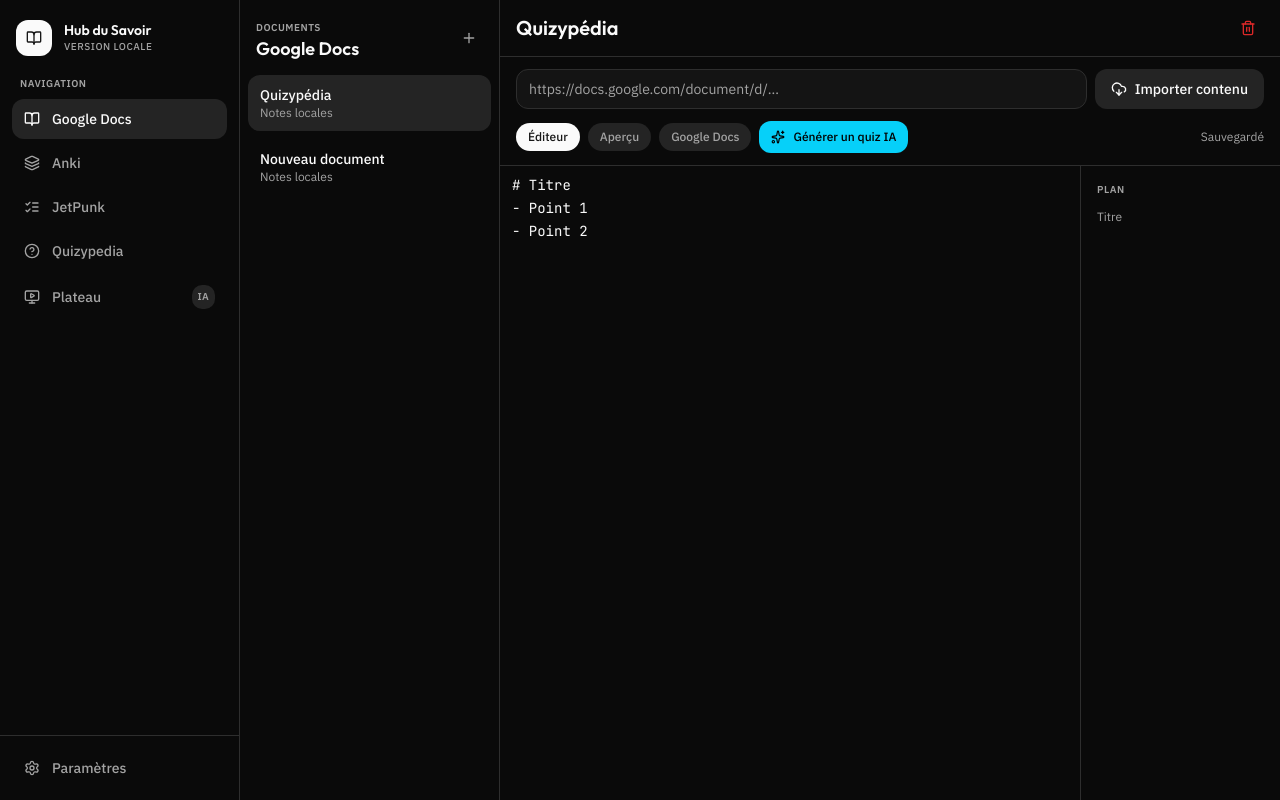
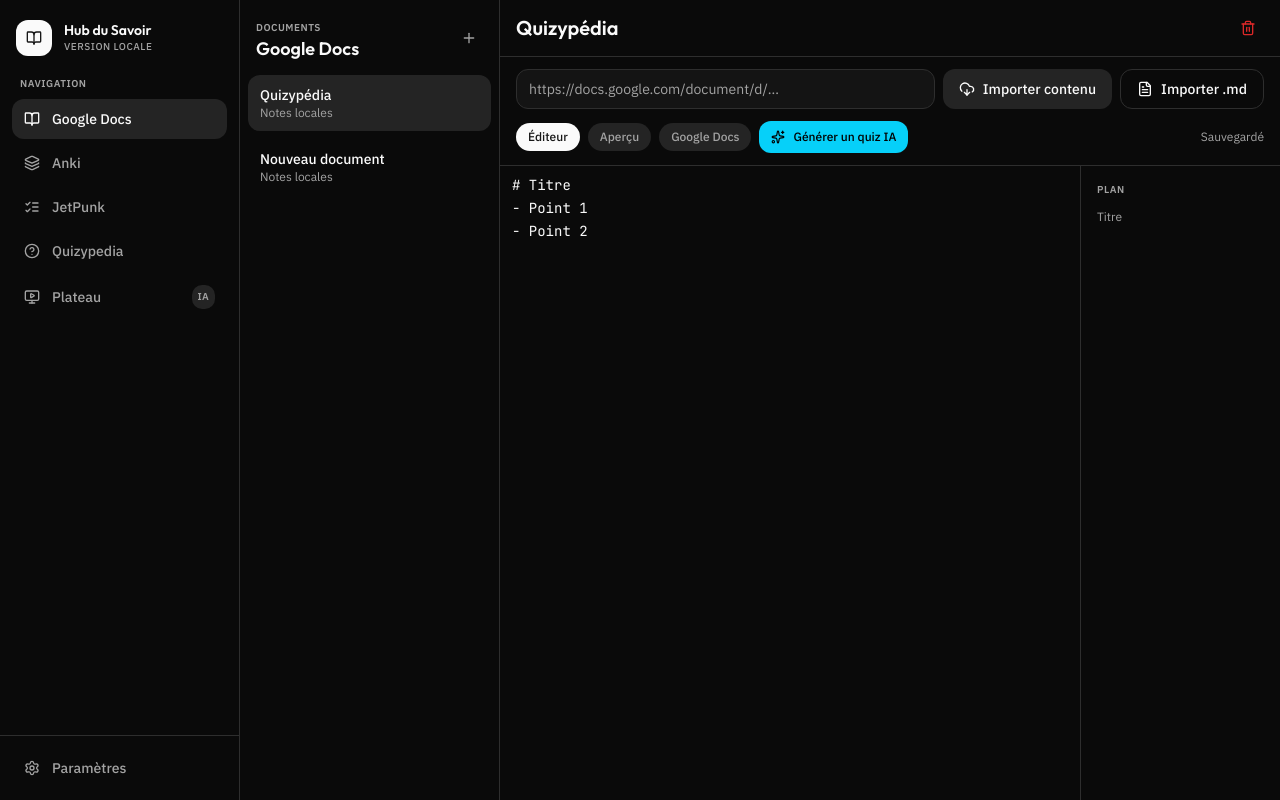
Before and after one commit to gabrielluthun/hub-des-savoirs, a React (Vite) app: page / in a window 1280 px wide. Built offline with nearby package versions, Linux system fonts and the light colour scheme.

Commit message:
feat(docs): wire markdown import into docs toolbar

```diff
--- a/src/features/docs/DocsToolbar.tsx
+++ b/src/features/docs/DocsToolbar.tsx
@@ -1,5 +1,7 @@
 import { CloudDownload, ExternalLink, Sparkles } from 'lucide-react';
 import { Button, Input } from '@/components/ui/primitives';
+import { ImportMarkdownButton } from '@/features/docs/components/toolbar/ImportMarkdownButton';
+import type { MarkdownImportResult } from '@/features/docs/lib/import-markdown';
 import { cn } from '@/lib/utils';
 
 export type DocsPane = 'editor' | 'preview' | 'gdocs';
@@ -10,6 +12,8 @@
   savingLabel: string;
   onUrlChange: (url: string) => void;
   onImport: () => void;
+  onImportMarkdown: (result: MarkdownImportResult) => void;
+  onImportMarkdownError: (message: string) => void;
   onPaneChange: (pane: DocsPane) => void;
   onGenerateQuiz: () => void;
   canOpenExternal: boolean;
@@ -22,6 +26,8 @@
   savingLabel,
   onUrlChange,
   onImport,
+  onImportMarkdown,
+  onImportMarkdownError,
   onPaneChange,
   onGenerateQuiz,
   canOpenExternal,
@@ -40,6 +46,10 @@
           <CloudDownload className="h-4 w-4" />
           Importer contenu
         </Button>
+        <ImportMarkdownButton
+          onImported={onImportMarkdown}
+          onError={onImportMarkdownError}
+        />
         {canOpenExternal && externalUrl ? (
           <a
             href={externalUrl}
```
